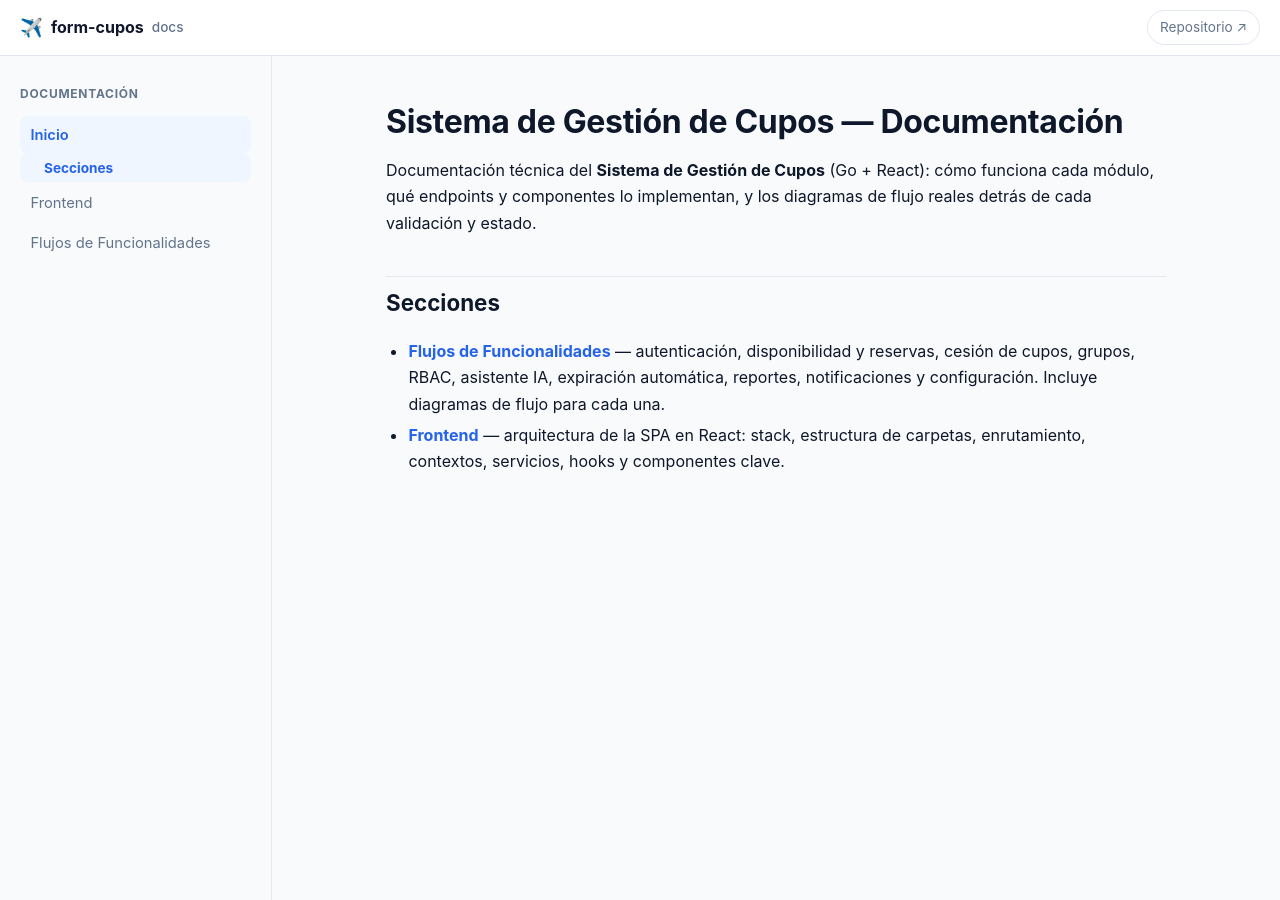
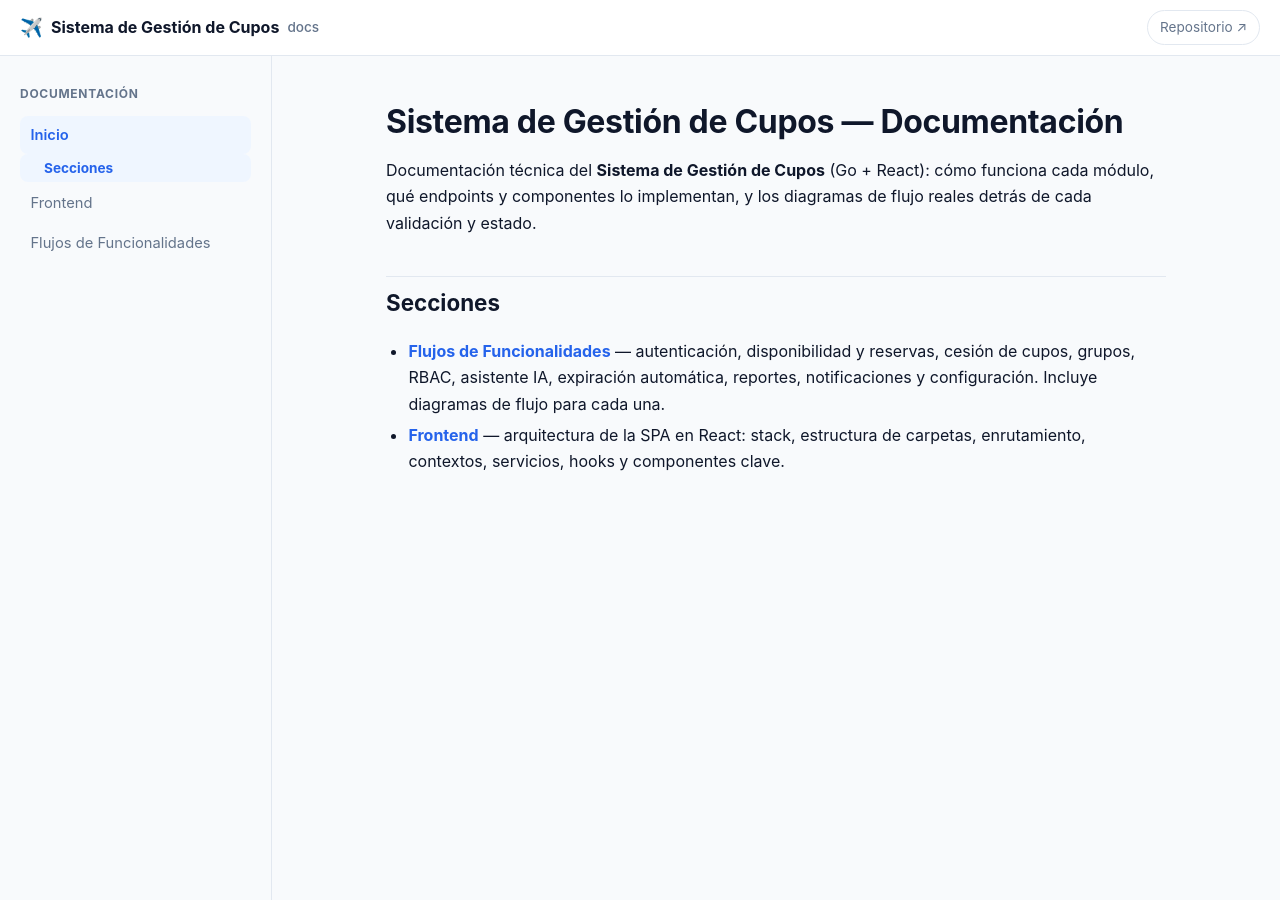
Before and after one commit to j-trz/app.cupos, a Jekyll site: the page built from docs/index.md, in a window 1280 px wide and 900 px high. Built offline with Jekyll 4.4.1, drawn with Linux system fonts in a browser that asks for light colours; our own code applies the rules of GitHub Pages for plain Markdown files.

Commit message:
Update default.html

```diff
--- a/docs/_layouts/default.html
+++ b/docs/_layouts/default.html
@@ -16,7 +16,7 @@
       <span></span><span></span><span></span>
     </button>
     <a class="brand" href="{{ '/' | relative_url }}">
-      <span class="brand-mark">✈️</span> form-cupos <span class="brand-sub">docs</span>
+      <span class="brand-mark">✈️</span> Sistema de Gestión de Cupos <span class="brand-sub">docs</span>
     </a>
     <a class="gh-link" href="https://github.com/j-trz/app.cupos" target="_blank" rel="noopener">
       Repositorio ↗
```
